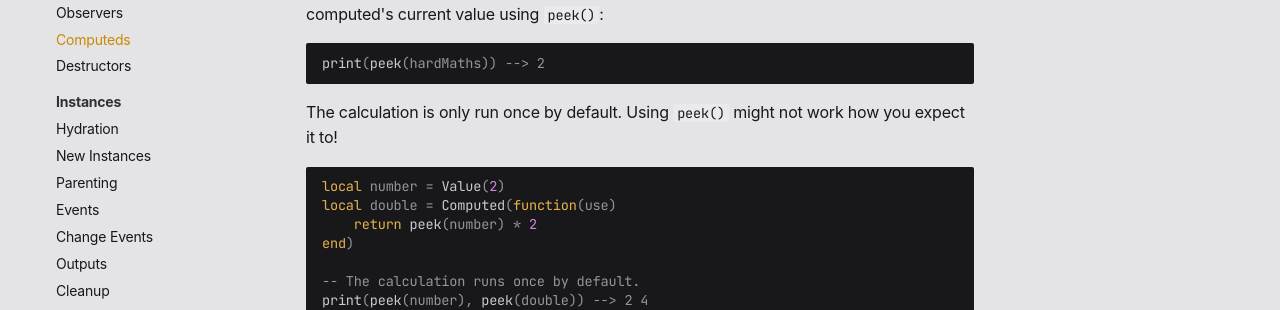
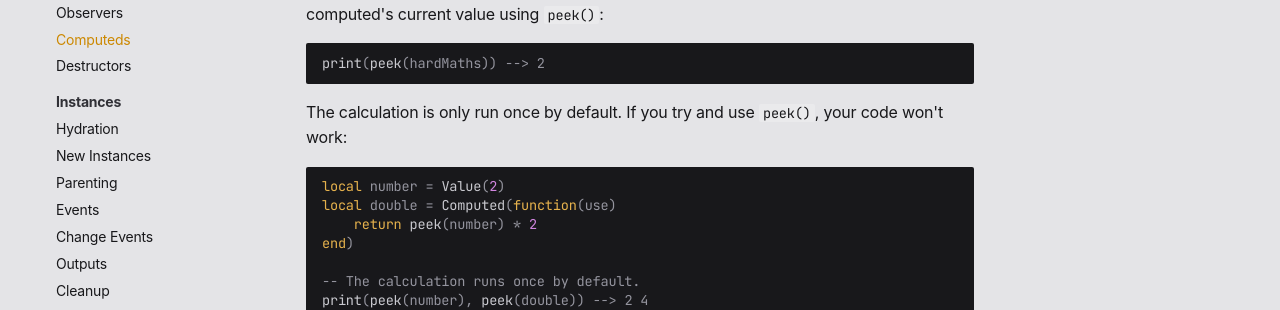
Before and after one commit to dphfox/Fusion, an MkDocs documentation site: the page built from docs/tutorials/fundamentals/computeds.md, in a window 1280 px wide and 900 px high, scrolled down 856 px. Shown: the part 158-468 px from the top of the window. Built offline with MkDocs 1.6.1 and Material for MkDocs 9.7.7, drawn with Linux system fonts in a browser that asks for light colours; some web fonts are replaced; comment, search, counter and statistics services are not loaded; the version menu is left out.

Commit message:
Slight tutorial rewording

````diff
--- a/docs/tutorials/fundamentals/computeds.md
+++ b/docs/tutorials/fundamentals/computeds.md
@@ -45,8 +45,8 @@ get the computed's current value using `peek()`:
 print(peek(hardMaths)) --> 2
 ```
 
-The calculation is only run once by default. Using `peek()` might not work how
-you expect it to!
+The calculation is only run once by default. If you try and use `peek()`,
+your code won't work:
 
 ```Lua
 local number = Value(2)
````
